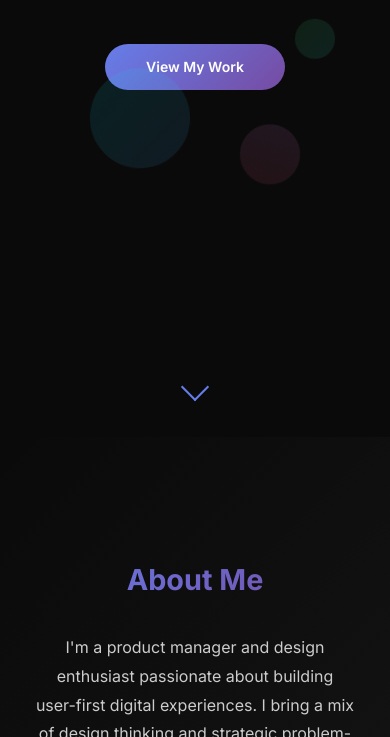
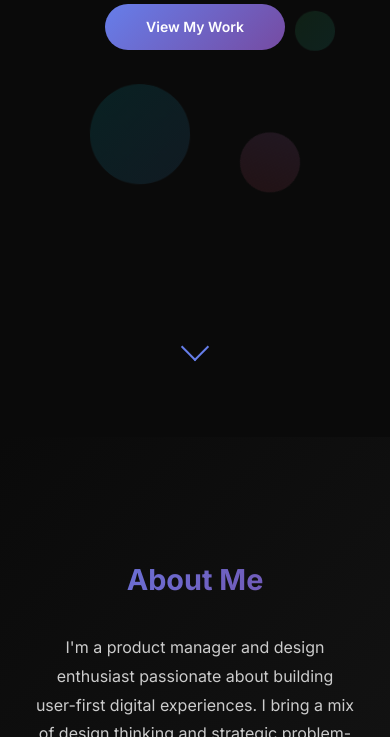
Before and after one commit to geekyharshvinfo-lgtm/hkejriwal-portfolio, a plain HTML site: page index.html in a window 390 px wide. Shown: the part 407-1144 px from the top of the page. Drawn offline with Linux system fonts and the light colour scheme.

Commit message:
new hero

```diff
--- a/styles.css
+++ b/styles.css
@@ -318,7 +318,7 @@ body {
 
 .scroll-indicator {
     position: absolute;
-    bottom: 30px;
+    bottom: 70px;
     left: 50%;
     transform: translateX(-50%);
     animation: bounce 2s infinite;
@@ -1082,7 +1082,7 @@ body {
         flex-direction: column;
         justify-content: flex-start;
         align-items: center;
-        min-height: calc(100vh - 280px);
+        min-height: calc(100vh - 200px);
         padding-top: 40px;
     }
 
```
